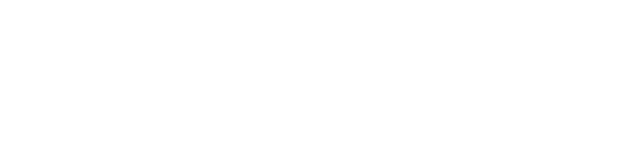
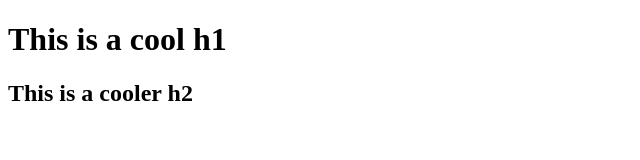
Before and after one commit to hrltKillian/my-super-website, a plain HTML site: page index.html in a window 1280 px wide. Shown: the whole page, without its empty margins (0-640 px from the left). Drawn offline with Linux system fonts and the light colour scheme.

Commit message:
added h1 and h2

```diff
--- a/index.html
+++ b/index.html
@@ -7,6 +7,9 @@
   <title>Document</title>
 </head>
 <body>
+  <h1>This is a cool h1</h1>
+
+  <h2>This is a cooler h2</h2>
 
 </body>
 </html>
```
